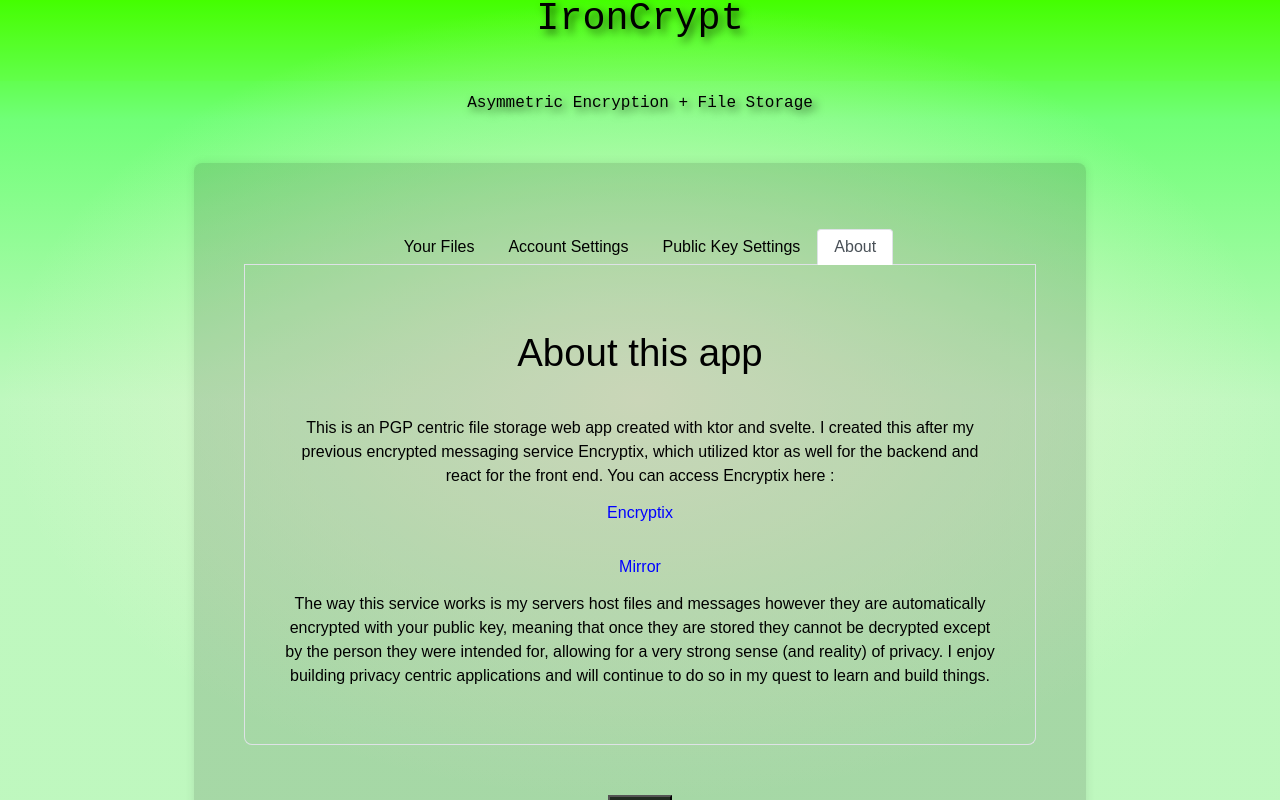
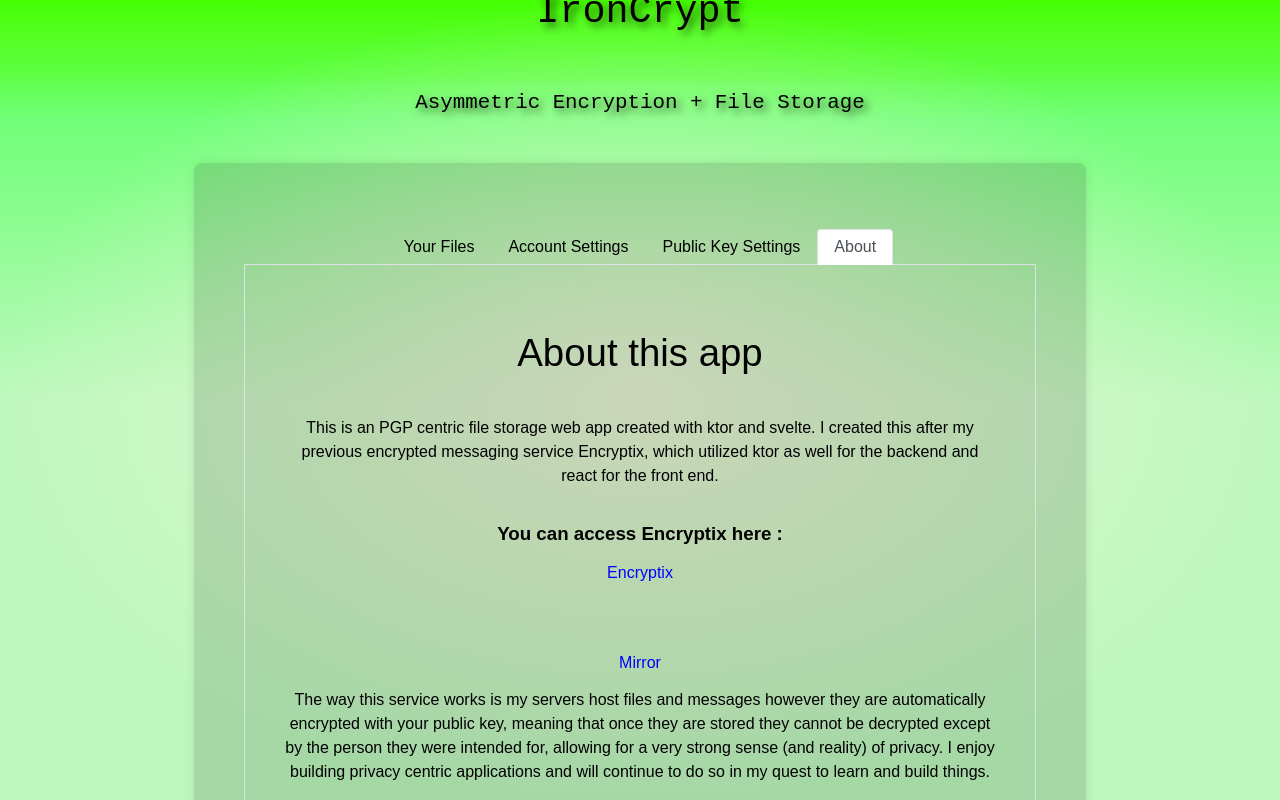
Before and after one commit to justmedusty/ironcrypt-webclient, a SvelteKit app: page /dashboard in a window 1280 px wide. Both pictures are taken after a click on the element "About". Shown: the top 800 px of the page. Built offline with nearby package versions, Linux system fonts and the light colour scheme; no server answers.

Commit message:
had to change truncation limit back down since some files went out of their space, also changed truncation back to beginning instead of showing the end of the name

```diff
--- a/src/auth/TokenHandling.js
+++ b/src/auth/TokenHandling.js
@@ -21,10 +21,9 @@
     const tokenData = JSON.parse(tokenDataString);
 
     // Check if the token is older than 5 minutes (300,000 milliseconds)
-    const isTokenExpired = Date.now() - tokenData.timestamp > 9000000;
+    const isTokenExpired = Date.now() - tokenData.timestamp > 900000;
 
     if (isTokenExpired) {
-        // Token is older than 5 minutes, delete it
         deleteToken();
         return null;
     }
@@ -43,6 +42,6 @@
 export const saveTokenWithAutoDelete = (accessToken) => {
     saveToken(accessToken);
 
-    // Schedule the token deletion after 5 minutes
+    // Schedule the token deletion after 15 minutes
     setTimeout(deleteToken, 900000);
 };
--- a/src/routes/components/About.svelte
+++ b/src/routes/components/About.svelte
@@ -4,10 +4,13 @@
     <p>
         This is an PGP centric file storage web app created with ktor and svelte. I created this after my previous
         encrypted messaging service Encryptix, which utilized ktor as
-        well for the backend and react for the front end. You can access Encryptix here :
-    </p>
+        well for the backend and react for the front end.  </p>
+    <h3>You can access Encryptix here : </h3>
+
     <a href="http://fxrs5p2pcw47hy6y7o2tgzanmms4ozt7fgfhhtjc2bffliy6ahzmqkqd.onion" style="color: blue">Encryptix</a>
     <br>
+    <br/>
+    <br/>
     <br/>
     <a href="http://rfocekyg734pio6djwunr4j6a7kdutgzux7mm5npy33azjwcocfslkad.onion" style="color: blue">Mirror</a>
     <p>
--- a/src/routes/components/FileViewer.svelte
+++ b/src/routes/components/FileViewer.svelte
@@ -6,7 +6,7 @@
 
     let selectedFile;
     onMount(fetchUserFiles)
-    const MAX_FILENAME_LENGTH = 40
+    const MAX_FILENAME_LENGTH = 20
     const maxSizeBytes = 1073741824
 
     class File {
@@ -156,8 +156,8 @@
 
     function truncateFileName(fileName) {
         if (fileName.length > MAX_FILENAME_LENGTH) {
-            const startIndex = fileName.length - MAX_FILENAME_LENGTH;
-            return "..." + fileName.slice(startIndex);
+            fileName = fileName.replace("\n" ,"")
+            return  fileName.slice(0, MAX_FILENAME_LENGTH) +"..." ;
         } else return fileName
     }
 
--- a/src/routes/styles.css
+++ b/src/routes/styles.css
@@ -59,7 +59,7 @@
 }
 
 h2 {
-	font-size: 1rem;
+	font-size: 1.3rem;
 }
 
 pre {
```
